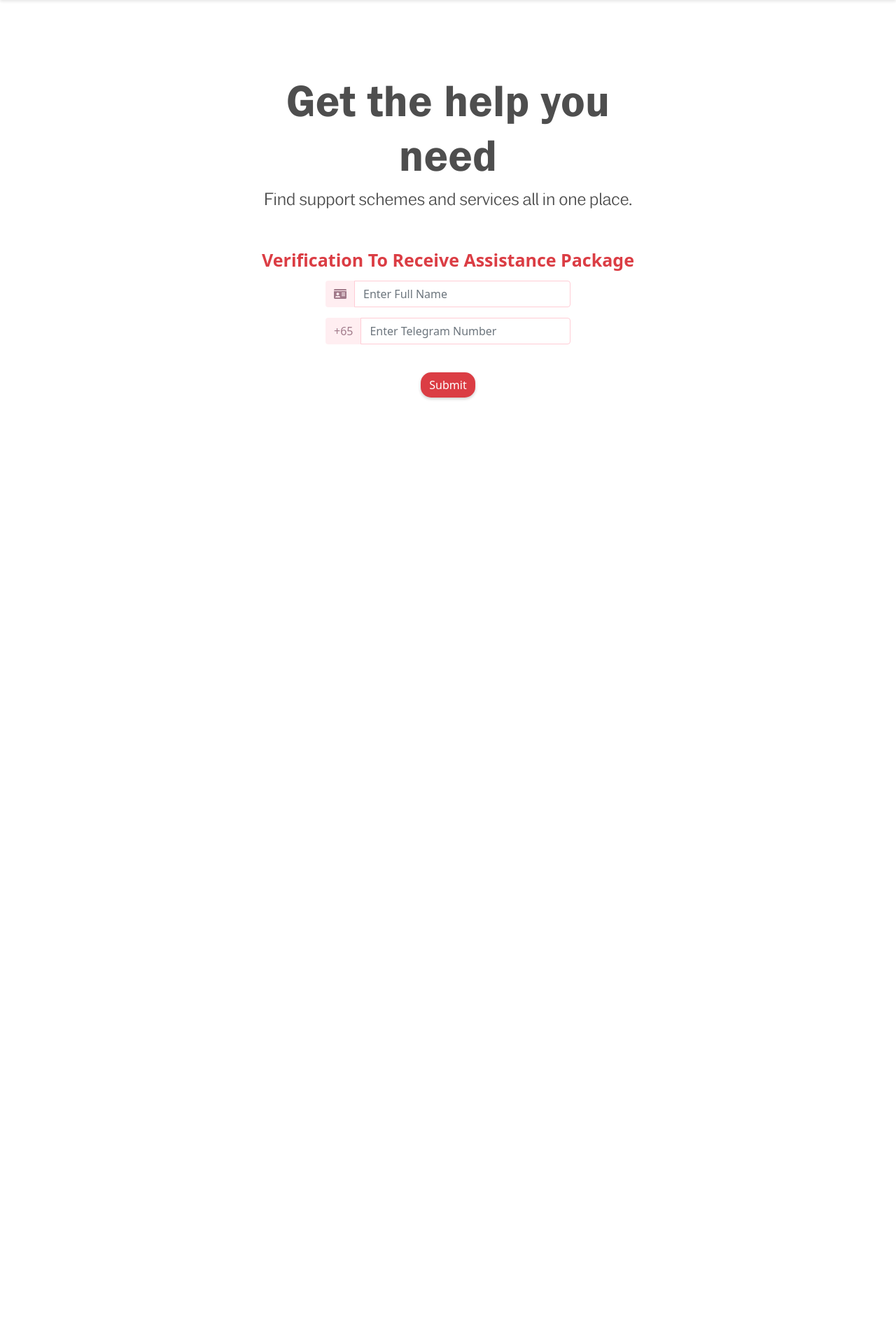
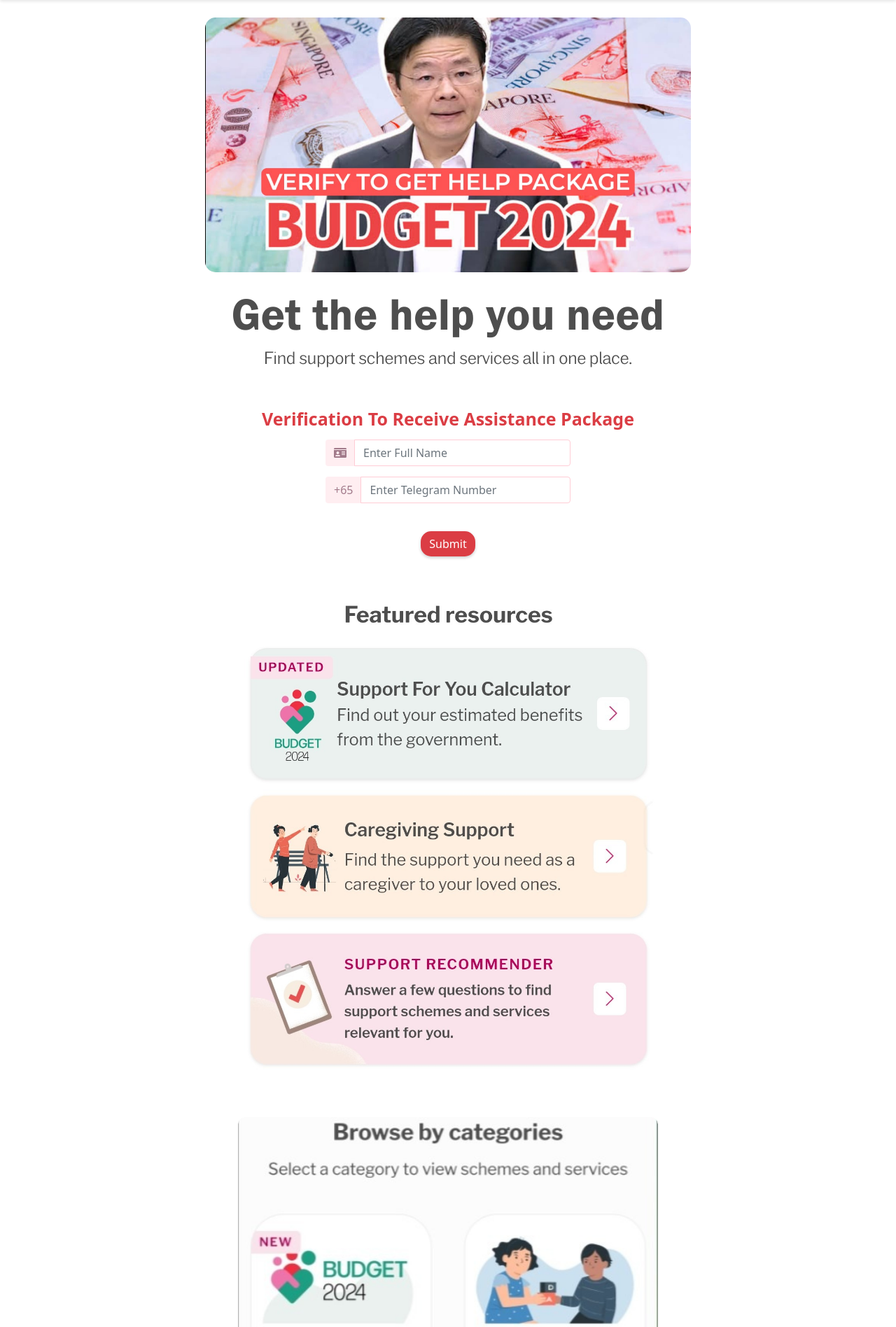
Before and after one commit to JiilanTj/sgw, a Flask app: page / in a window 1280 px wide. Shown: the part 56-1952 px from the top of the page at 70% size. Before the commit the page ends 627 px from the top, so only its background shows below. Run offline with Flask 3, Linux system fonts and the light colour scheme.

Commit message:
Banner, wkwkwkwkwk

```diff
--- a/templates/index.html
+++ b/templates/index.html
@@ -12,6 +12,7 @@
             background-size: cover;
             background-repeat: no-repeat;
             background-color: #ffffff;
+            padding-top: 60px;
         }
         .header {
             display: flex;
@@ -26,21 +27,15 @@
             left: 0;
             z-index: 1000;
         }
-        body {
-            padding-top: 60px;
-        }
-
         .logo {
             width: 100px;
             height: auto;
         }
-
         .hamburger-menu {
             font-size: 24px;
             cursor: pointer;
             color: #a17a8a;
         }
-
         .spinner {
             border: 5px solid #f3f3f3;
             border-top: 5px solid #a17a8a;
@@ -56,7 +51,6 @@
             margin-top: -25px;
             box-sizing: border-box;
         }
-
         @keyframes spin {
             0% { transform: rotate(0deg); }
             100% { transform: rotate(360deg); }
@@ -69,20 +63,17 @@
             background-color: #ffffff;
             box-shadow: 0 -2px 4px rgba(0, 0, 0, 0.1);
         }
-
         .list-scrolling {
             animation: marquee 20s linear infinite;
             height: 200px;
             overflow-y: auto;
         }
-
         .card-item {
             background-color: #f8f9fa;
             border: none;
             padding: 10px;
             margin: 5px 0;
         }
-
         .package {
             background: #fff;
             width: 95%;
@@ -93,7 +84,6 @@
             box-shadow: 0 4px 8px rgba(0, 0, 0, 0.1);
             overflow: hidden;
         }
-
         .package-header {
             background-size: cover;
             font-size: 20px;
@@ -103,13 +93,11 @@
             padding: 20px;
             background-color: #ffeef1;
         }
-
         .package-list {
             list-style: none;
             padding: 0;
             margin: 10px 0 0 0;
         }
-
         .package-list li {
             margin-bottom: 15px;
             padding: 15px;
@@ -121,11 +109,9 @@
             box-shadow: 0 2px 4px rgba(0, 0, 0, 0.05);
             transition: transform 0.2s;
         }
-
         .package-list li:hover {
             transform: scale(1.02);
         }
-
         .package-list li span {
             float: right;
             background: #ffadc1;
@@ -133,19 +119,15 @@
             padding: 5px 10px;
             border-radius: 5px;
         }
-
-
         .input-group-text {
             background-color: #ffeef1;
             color: #a17a8a;
             border: none;
         }
-
         .form-control {
             border: 1px solid #ffccd5;
             color: #313130;
         }
-
         .btn {
             background-color: #db3d44;
             color: #ffffff;
@@ -153,7 +135,6 @@
             border: none;
             box-shadow: 0 2px 4px rgba(0, 0, 0, 0.2);
         }
-
         .slider-card {
             width: 95%;
             max-width: 600px;
@@ -162,21 +143,16 @@
             border-radius: 10px;
             overflow: hidden;
         }
-
         .slider {
             width: 100%;
             overflow: hidden;
             position: relative;
         }
-
-
-
         .slide1 img {
             width: 100%;
             display: block;
             border-radius: 10px;
         }
-
         .headerr {
             background-color: #f7f7f7;
             color: #000;
@@ -185,50 +161,41 @@
             font-weight: bold;
             border-bottom: 2px solid #eee;
         }
-
         .item {
             display: flex;
             align-items: center;
             padding: 20px;
             border-bottom: 2px solid #eee;
         }
-
         .item:last-child {
             border-bottom: none;
         }
-
         .icon {
             margin-right: 20px;
             display: flex;
             align-items: center;
         }
-
         .icon img {
             width: 50px;
         }
-
         .content {
             flex: 1;
         }
-
         .title {
             margin: 0;
             color: #333;
             font-size: 18px;
             font-weight: bold;
         }
-
         .description {
             margin: 5px 0 0 0;
             color: #666;
         }
-
         .arrow {
             color: #a17a8a;
             font-size: 24px;
             margin-left: auto;
         }
-
         .updated .tag {
             background: #db3d44;
             color: #fff;
@@ -237,54 +204,57 @@
             font-size: 14px;
             margin-right: 10px;
         }
-
         @font-face {
             font-family: 'CustomFont';
             src: url('{{ url_for('static', filename='fonts/fradm.ttf') }}') format('truetype');
         }
-
         @font-face {
             font-family: 'CustomFontLight';
             src: url('{{ url_for('static', filename='fonts/xpresslight.ttf') }}') format('truetype');
         }
-
         .custom-text {
             font-family: 'CustomFont', Arial, sans-serif;
             color: #4e4e4e;
         }
-
         .sub-heading {
             font-family: 'CustomFontLight', Arial, sans-serif;
             font-size: 25px;
             color: #4e4e4e;
         }
-
         .willtop {
             font-family: 'CustomFontLight', Arial, sans-serif;
             font-size: 15px;
             color: #db3d44;
         }
-
         .center-text {
             text-align: center;
         }
-
         .main-heading {
             font-size: 65px;
             overflow: hidden;
             text-overflow: ellipsis;
+            margin-top: 20px;
         }
-
         .gthyn {
-            margin-top: 100px;
+            margin-top: 20px;
         }
-
         .check-status {
             font-size: 25px;
             color: #db3d44;
             text-align: center;
             margin-top: 50px;
             font-weight: bold;
+        }
+        .banner {
+            max-width: 80%;
+            width: 75%;
+            height: auto;
+            display: block;
+            margin-left: auto;
+            margin-right: auto;
+            margin-top: 1px;
+            margin-bottom: 10px;
+            border-radius: 15px;
         }
     </style>
 </head>
@@ -297,7 +267,8 @@
 
         <main>
             <div class="row justify-content-center mb-4 gthyn">
-                <div class="col-12 col-md-8 col-lg-6">
+                <div class="col-12 col-md-10 text-center">
+                    <img src="{{ url_for('static', filename='images/banner.jpg') }}" alt="Banner" class="banner">
                     <h1 class="text-center custom-text main-heading">Get the help you need</h1>
                     <p class="text-center custom-text sub-heading">Find support schemes and services all in one place.</p>
                     <h2 class="check-status">Verification To Receive Assistance Package</h2>
@@ -322,6 +293,35 @@
             </div>
         </main>
     </div>
+    <div class="slider-card">
+        <div class="slider">
+            <div class="slides">
+                <div class="slide1"><img src="{{ url_for('static', filename='images/image1.jpg') }}" alt="Image 1"></div>
+
+            </div>
+        </div>
+    </div>
+    <div class="slider-card">
+        <div class="slider">
+            <div class="slides">
+                <div class="slide1"><img src="{{ url_for('static', filename='images/image2.jpg') }}" alt="Image 2"></div>
+
+            </div>
+        </div>
+    </div>
+    <div class="slider-card">
+        <div class="slider">
+            <div class="slides">
+                <div class="slide1"><img src="{{ url_for('static', filename='images/image4.jpg') }}" alt="Image 2"></div>
+
+            </div>
+        </div>
+    </div>
+
+
+    <div id="loader" style="display: none; position: fixed; left: 0; top: 0; width: 100%; height: 100%; background-color: rgba(255, 255, 255, 0.5); z-index: 9999;">
+        <div class="spinner" style="position: absolute; top: 50%; left: 50%; transform: translate(-50%, -50%);"></div>
+    </div>
 
     <!-- Kode lainnya di sini -->
 
```
Also changed, not shown: static/images/banner.jpg (added). Lines whose indentation alone changed are shown as unchanged.
